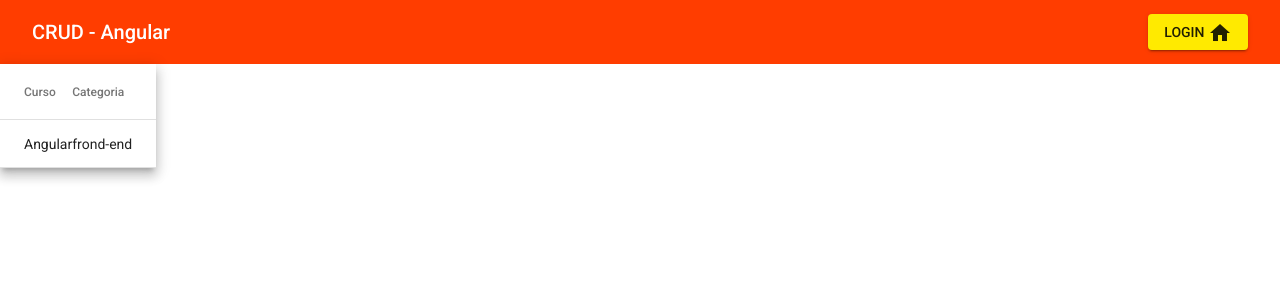
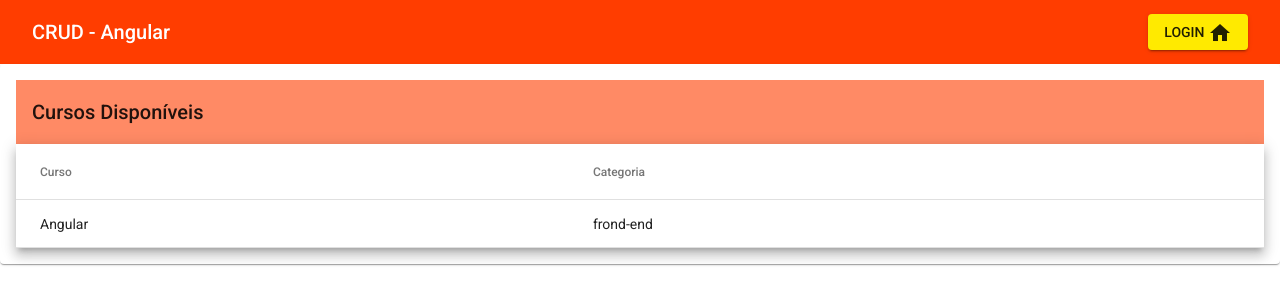
Before and after one commit to victorambrozi/crud-angular, an Angular app: page /messages in a window 1280 px wide. Shown: the top 304 px of the page. Built offline with nearby package versions, Linux system fonts and the light colour scheme.

Commit message:
adiciona toolbar na tabela de cursos

```diff
--- a/src/app/courses/components/courses/courses.component.html
+++ b/src/app/courses/components/courses/courses.component.html
@@ -1,20 +1,21 @@
-<table mat-table [dataSource]="courses" class="mat-elevation-z8">
-
-    <!--- Note that these columns can be defined in any order.
-          The actual rendered columns are set as a property on the row definition" -->
-
+<mat-card>
+  <mat-toolbar color="warn">
+    Cursos Disponíveis
+  </mat-toolbar >
+  <table mat-table [dataSource]="courses" class="mat-elevation-z8">
     <!-- Name Column -->
     <ng-container matColumnDef="name">
-      <th mat-header-cell *matHeaderCellDef> Curso </th>
-      <td mat-cell *matCellDef="let course"> {{ course.name }} </td>
+      <th mat-header-cell *matHeaderCellDef>Curso</th>
+      <td mat-cell *matCellDef="let course">{{ course.name }}</td>
     </ng-container>
 
     <!-- Category Column -->
     <ng-container matColumnDef="category">
-      <th mat-header-cell *matHeaderCellDef> Categoria </th>
-      <td mat-cell *matCellDef="let course"> {{ course.category }} </td>
+      <th mat-header-cell *matHeaderCellDef>Categoria</th>
+      <td mat-cell *matCellDef="let course">{{ course.category }}</td>
     </ng-container>
 
     <tr mat-header-row *matHeaderRowDef="displayedColumns"></tr>
-    <tr mat-row *matRowDef="let row; columns: displayedColumns;"></tr>
+    <tr mat-row *matRowDef="let row; columns: displayedColumns"></tr>
   </table>
+</mat-card>
--- a/src/app/courses/components/courses/courses.component.scss
+++ b/src/app/courses/components/courses/courses.component.scss
@@ -0,0 +1,3 @@
+table {
+    width: 100%;
+}
--- a/src/app/courses/components/courses/courses.component.ts
+++ b/src/app/courses/components/courses/courses.component.ts
@@ -1,5 +1,5 @@
 import { Component, OnInit } from '@angular/core';
-import { Course } from 'src/app/courses/model/course';
+import { Course } from 'src/app/courses/models/course';
 
 @Component({
   selector: 'app-messages',
--- a/src/styles.scss
+++ b/src/styles.scss
@@ -2,9 +2,9 @@
 
 @include mat-core();
 
-$custom-app-primary: mat-palette($mat-deep-orange, A400);
+$custom-app-primary: mat-palette($mat-deep-orange, A400, A200);
 $custom-app-secondary: mat-palette($mat-yellow, A400); // accent
-$custom-app-warn: mat-palette($mat-red);
+$custom-app-warn: mat-palette($mat-deep-orange, 300);
 
 $custom-app-theme: mat-light-theme(
   $custom-app-primary,
```
Also changed, not shown: src/app/courses/courses.module.ts (+9 -1 lines), src/app/courses/models/course.ts (renamed from src/app/courses/model/course.ts).
